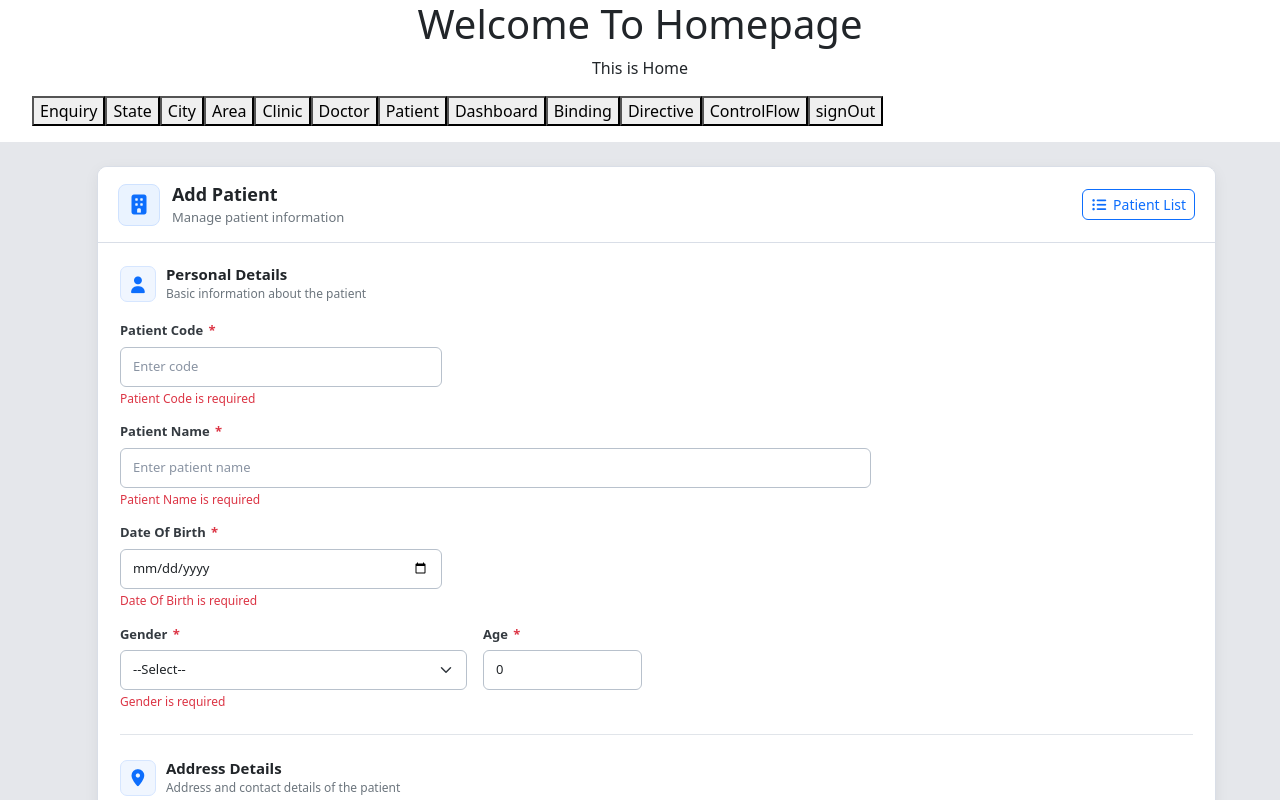
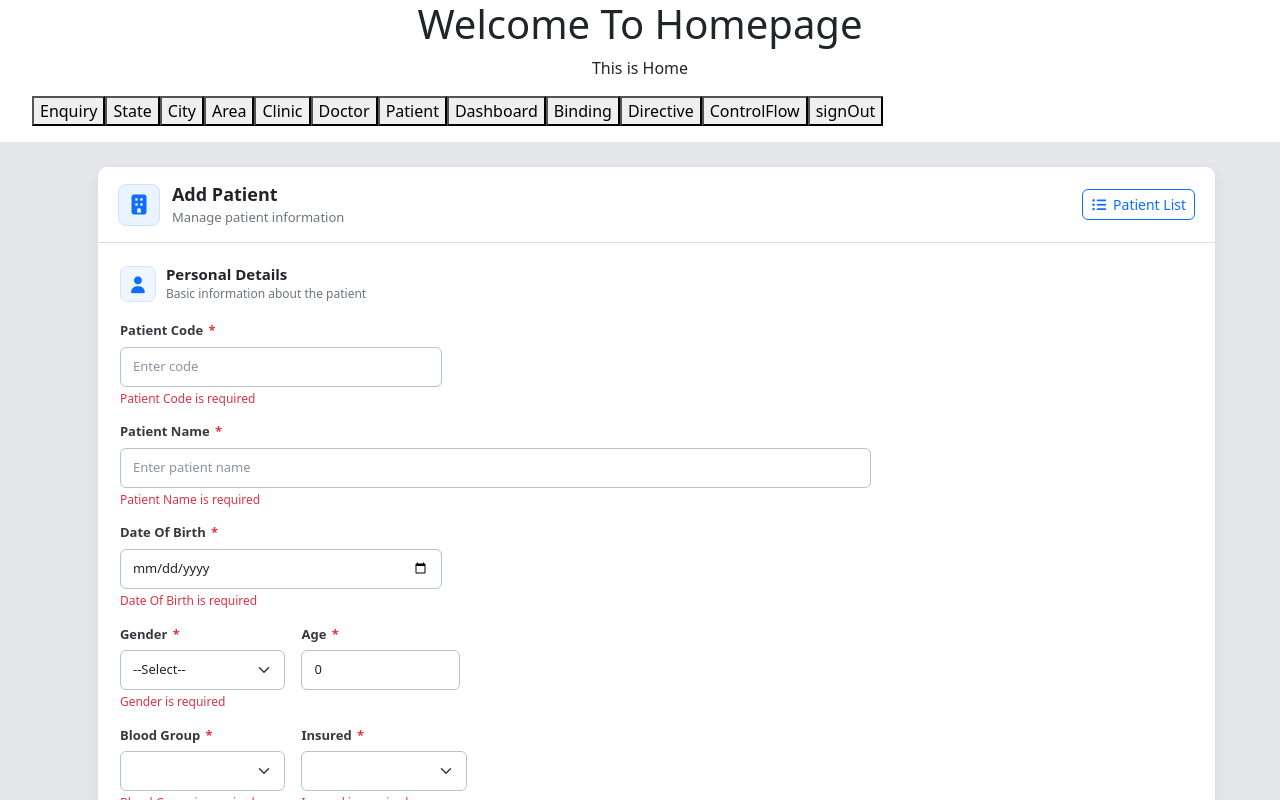
Before and after one commit to sandhig1/Shanti-AngularTut, an Angular app: page /patient in a window 1280 px wide. Shown: the top 800 px of the page. Built offline with nearby package versions, Linux system fonts and the light colour scheme; no server answers.

Commit message:
Patient Page commited

```diff
--- a/src/app/patient/patient.html
+++ b/src/app/patient/patient.html
@@ -197,7 +197,7 @@
                      GENDER
                 ================================================== -->
 
-                <div class="col-md-4">
+                <div class="col-md-2">
 
                   <label class="form-label">
                     Gender
@@ -267,7 +267,105 @@
 
                 </div>
 
+                <!-- =================================================
+                     BLANK DIV
+                ================================================== -->
+
+                <div class="col-md-4">
+                </div>
+
+                <!-- =================================================
+                     BLOOD GROUP
+                ================================================== -->
+
+                <div class="col-md-2">
+
+                  <label class="form-label">
+                    Blood Group
+                    <span class="required">*</span>
+                  </label>
+                  <select class="form-select" #BloodGroupError="ngModel" [(ngModel)]="patientData().BloodGroup" name="BloodGroup"
+                    required>
+                    <option value="">--Select--</option>
+                    <option value="A+ve">A+</option>
+                    <option value="A-ve">A-</option>
+                    <option value="B+ve">B+</option>
+                    <option value="B-ve">B-</option>
+                    <option value="AB+ve">AB+</option>
+                    <option value="AB-ve">AB-</option>
+                    <option value="O+ve">O+</option>
+                    <option value="O-ve">O-</option>
+                  </select>
+
+                  @if(BloodGroupError.errors?.['required']) {
+
+                  <div class="validation-message">
+                    Blood Group is required
+                  </div>
+
+                  }
+                  @else if(BloodGroupError.errors?.['minlength']) {
+
+                  <div class="validation-message">
+                    Minimum 2 characters required
+                  </div>
+
+                  }
+                  @else if(BloodGroupError.errors?.['maxlength']) {
+
+                  <div class="validation-message">
+                    Maximum 10 characters allowed
+                  </div>
+
+                  }
+
+                </div>
+
+                <!-- =================================================
+                     INSURED
+                ================================================== -->
+
+                <div class="col-md-2">
+
+                  <label class="form-label">
+                    Insured
+                    <span class="required">*</span>
+                  </label>
+
+                  <select class="form-select" #InsuredError="ngModel" [(ngModel)]="patientData().Insured" name="Insured"
+                    required>
+                    <option value="">--Select--</option>
+                    <option value="true">Yes</option>
+                    <option value="false">No</option>
+                  </select>
+
+                  @if(BloodGroupError.errors?.['required']) {
+
+                  <div class="validation-message">
+                    Insured is required
+                  </div>
+
+                  }
+                  @else if(BloodGroupError.errors?.['minlength']) {
+
+                  <div class="validation-message">
+                    Minimum 2 characters required
+                  </div>
+
+                  }
+                  @else if(BloodGroupError.errors?.['maxlength']) {
+
+                  <div class="validation-message">
+                    Maximum 10 characters allowed
+                  </div>
+
+                  }
+
+                </div>
+
               </div>
+
+
 
               <!-- =================================================
                  DIVIDER
--- a/src/app/patient/patient.ts
+++ b/src/app/patient/patient.ts
@@ -2,10 +2,11 @@ import { Component, inject, signal, WritableSignal } from '@angular/core';
 import { ActivatedRoute, Router } from '@angular/router';
 import { Patientservice } from '../../services/patientservice/patientservice';
 import { FormsModule, NgForm } from '@angular/forms';
+import { DatePipe } from '@angular/common';
 
 @Component({
   selector: 'app-patient',
-  imports: [FormsModule],
+  imports: [FormsModule, DatePipe],
   templateUrl: './patient.html',
   styleUrl: './patient.css',
 })
@@ -57,6 +58,8 @@ export class Patient {
       next: (res: any) => {
         debugger;
         this.patientData.set(res.data)
+
+        this.patientData().DateOfBirth = this.patientData().DateOfBirth?.split('T')[0];
 
         this.onStateChange();
       }
--- a/src/app/patientlist/patientlist.html
+++ b/src/app/patientlist/patientlist.html
@@ -118,7 +118,7 @@
                             <td>{{$index + 1}}</td>
                             <td>{{item.PatientCode}}</td>
                             <td>{{item.PatientName}}</td>
-                            <td>{{item.DateOfBirth}}</td>
+                            <td>{{item.DateOfBirthFormatted}}</td>
                             <td>{{item.Gender=="M" ? "Male" : item.Gender=="F" ? "Female" : item.Gender=="O" ? "Other" : "-NA-"}}</td>
                             <td>{{item.Age}}</td>
                             <td>{{item.BloodGroup}}</td>
```
